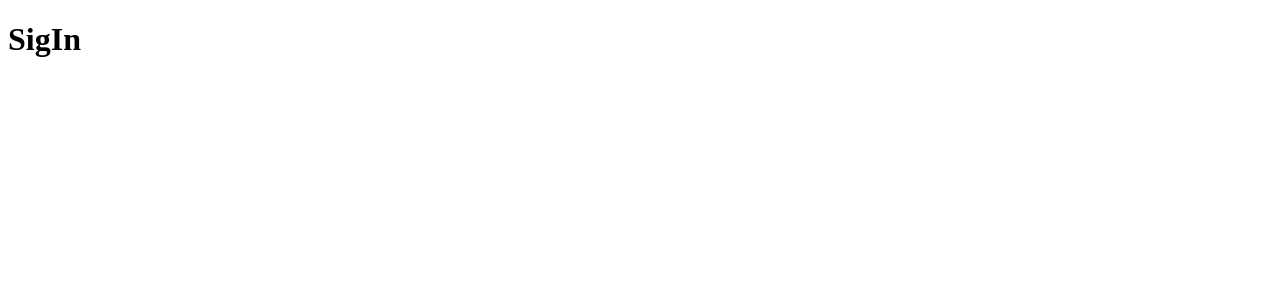
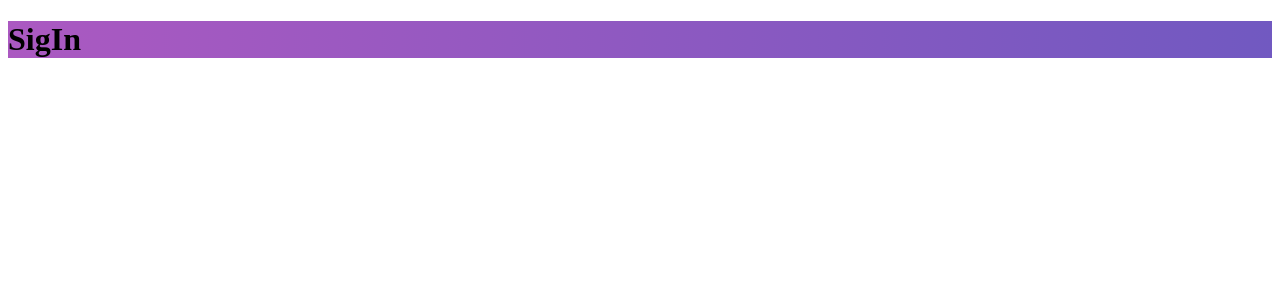
Before and after one commit to viniferrareze/gobarber-web, a React (Create React App) app: page / in a window 1280 px wide. Shown: the top 300 px of the page. Built offline with nearby package versions, Linux system fonts and the light colour scheme.

Commit message:
feat: criando layout das pages

```diff
--- a/package.json
+++ b/package.json
@@ -11,7 +11,8 @@
     "react": "^16.12.0",
     "react-dom": "^16.12.0",
     "react-router-dom": "^5.1.2",
-    "react-scripts": "3.4.0"
+    "react-scripts": "3.4.0",
+    "styled-components": "^5.0.1"
   },
   "scripts": {
     "start": "react-scripts start",
--- /dev/null
+++ b/src/pages/_layouts/auth/index.js
@@ -0,0 +1,12 @@
+import React from 'react';
+import PropTypes from 'prop-types';
+
+import { Wrapper } from './styles';
+
+export default function AuthLayout({ children }) {
+   return <Wrapper>{children}</Wrapper>;
+}
+
+AuthLayout.propTypes = {
+   children: PropTypes.element.isRequired,
+};
--- /dev/null
+++ b/src/pages/_layouts/auth/styles.js
@@ -0,0 +1,6 @@
+import styled from 'styled-components';
+
+export const Wrapper = styled.div`
+   height: 100%;
+   background: linear-gradient(-90deg, #7159c1, #ab59c1);
+`;
--- /dev/null
+++ b/src/pages/_layouts/default/index.js
@@ -0,0 +1,12 @@
+import React from 'react';
+import PropTypes from 'prop-types';
+
+import { Wrapper } from './styles';
+
+export default function DefaultLayout({ children }) {
+   return <Wrapper>{children}</Wrapper>;
+}
+
+DefaultLayout.propTypes = {
+   children: PropTypes.element.isRequired,
+};
--- /dev/null
+++ b/src/pages/_layouts/default/styles.js
@@ -0,0 +1,7 @@
+import styled from 'styled-components';
+
+export const Wrapper = styled.div`
+   height: 100%;
+   /* background: linear-gradient(-90deg, #7159c1, #ab59c1); */
+   background: #333;
+`;
--- a/src/routes/Route.js
+++ b/src/routes/Route.js
@@ -1,6 +1,9 @@
 import React from 'react';
 import PropTypes from 'prop-types';
 import { Route, Redirect } from 'react-router-dom';
+
+import AuthLayout from '../pages/_layouts/auth';
+import DefaultLayout from '../pages/_layouts/default';
 
 export default function RouteWrapper({
    component: Component,
@@ -17,7 +20,18 @@
       return <Redirect to="/dashboard" />;
    }
 
-   return <Route {...rest} component={Component} />;
+   const Layout = signed ? DefaultLayout : AuthLayout;
+
+   return (
+      <Route
+         {...rest}
+         render={props => (
+            <Layout>
+               <Component {...props} />
+            </Layout>
+         )}
+      />
+   );
 }
 
 // define quais serão as propriedades
```
Also changed, not shown: 1 other file (tests, documents, lock files or other folders).
